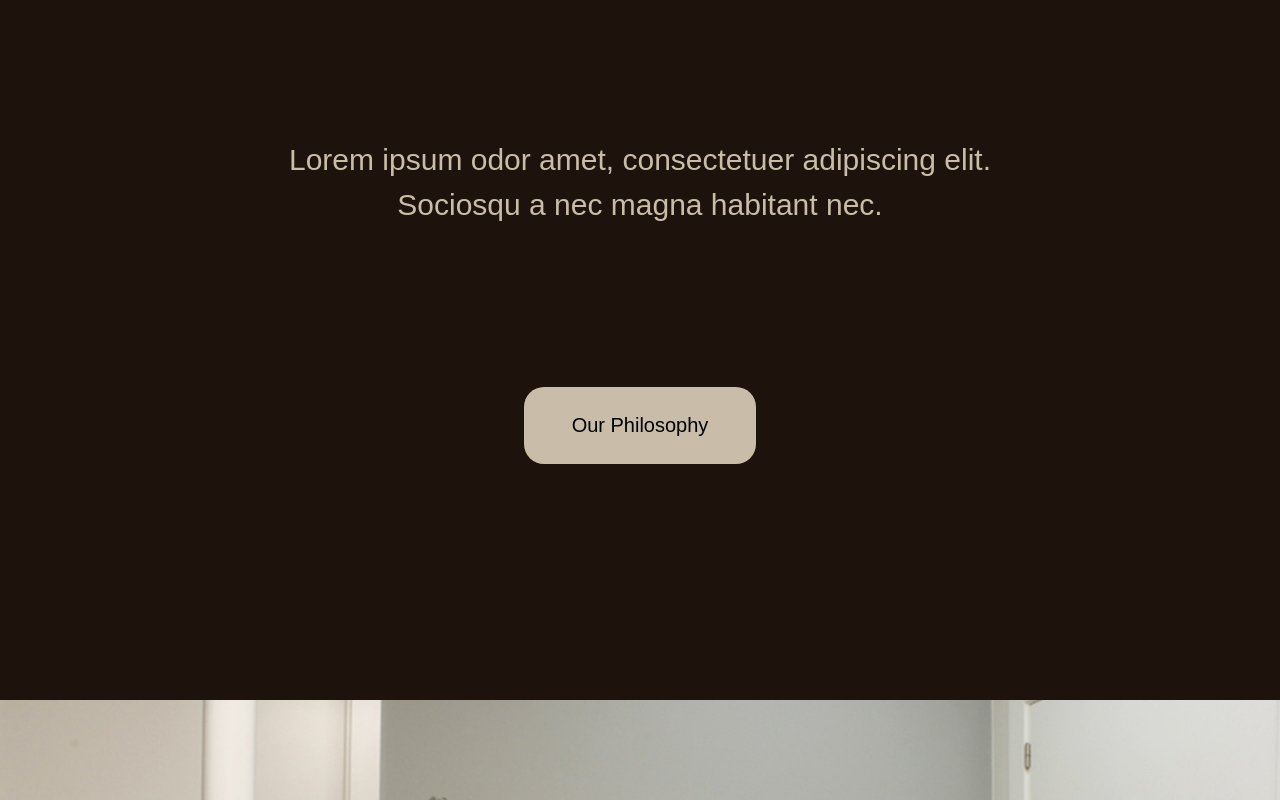
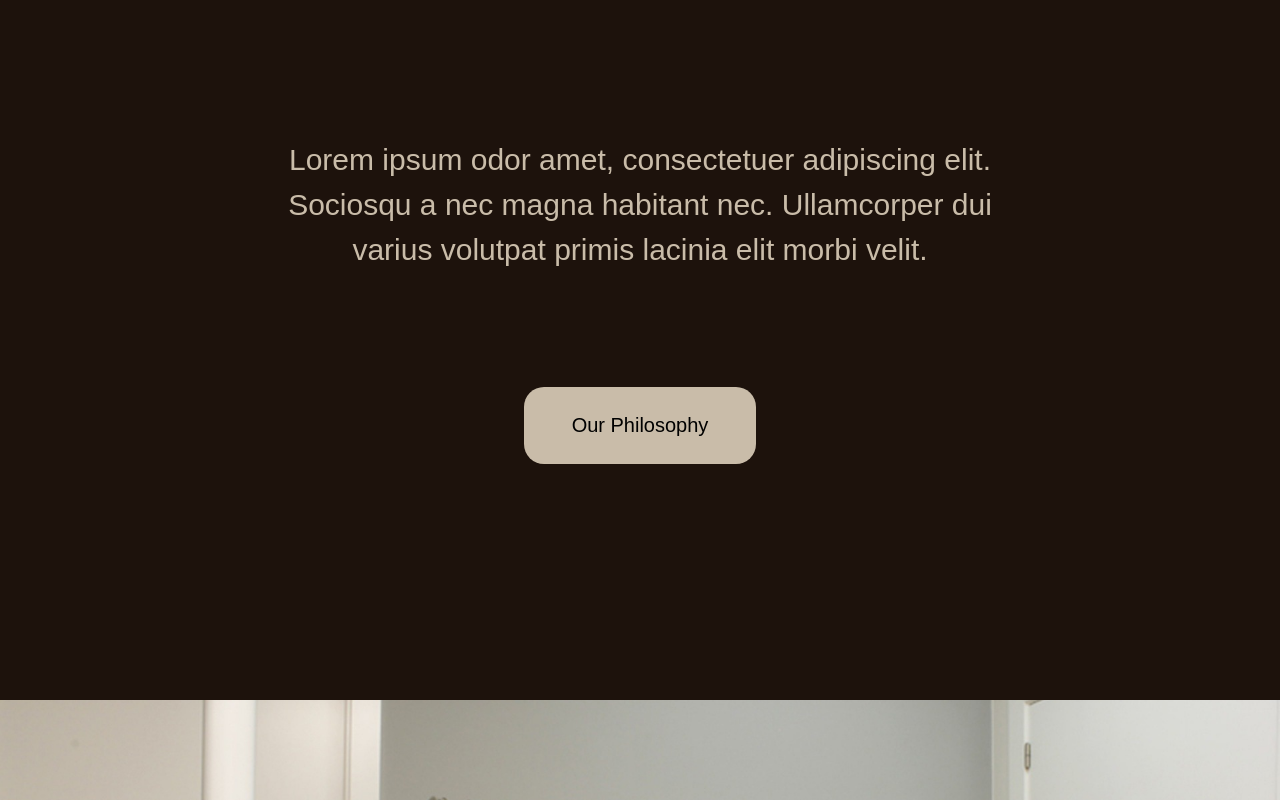
Before and after one commit to quantum-builds/aspire-clinix, a Next.js app: page / in a window 1280 px wide. Shown: the part 900-1700 px from the top of the page. Built offline with nearby package versions, Linux system fonts and the light colour scheme; a web font is replaced by a local one.

Commit message:
page issue

```diff
--- a/src/app/(landing)/page.tsx
+++ b/src/app/(landing)/page.tsx
@@ -10,28 +10,172 @@ const DENTAL_SERVICES = {
   description:
     "Ullamcorper dui varius volutpat primis lacinia elit morbi velit. Lorem ipsum odor amet, consectetuer adipiscing elit.",
   services: [
-    { title: "General Dentistry", description: "Description here", path: "/" },
-    { title: "General Dentistry", description: "Description here", path: "/" },
+    {
+      title: "General Dentistry",
+      description:
+        "Ullamcorper dui varius volutpat primis lacinia elit morbi velit. Lorem ipsum odor amet, consectetuer adipiscing elit. ",
+      path: "/",
+    },
+    {
+      title: "General Dentistry",
+      description:
+        "Ullamcorper dui varius volutpat primis lacinia elit morbi velit. Lorem ipsum odor amet, consectetuer adipiscing elit. ",
+      path: "/",
+    },
+    {
+      title: "General Dentistry",
+      description:
+        "Ullamcorper dui varius volutpat primis lacinia elit morbi velit. Lorem ipsum odor amet, consectetuer adipiscing elit. ",
+      path: "/",
+    },
+    {
+      title: "General Dentistry",
+      description:
+        "Ullamcorper dui varius volutpat primis lacinia elit morbi velit. Lorem ipsum odor amet, consectetuer adipiscing elit. ",
+      path: "/",
+    },
+    {
+      title: "General Dentistry",
+      description:
+        "Ullamcorper dui varius volutpat primis lacinia elit morbi velit. Lorem ipsum odor amet, consectetuer adipiscing elit. ",
+      path: "/",
+    },
+    {
+      title: "General Dentistry",
+      description:
+        "Ullamcorper dui varius volutpat primis lacinia elit morbi velit. Lorem ipsum odor amet, consectetuer adipiscing elit. ",
+      path: "/",
+    },
+    {
+      title: "General Dentistry",
+      description:
+        "Ullamcorper dui varius volutpat primis lacinia elit morbi velit. Lorem ipsum odor amet, consectetuer adipiscing elit. ",
+      path: "/",
+    },
+    {
+      title: "General Dentistry",
+      description:
+        "Ullamcorper dui varius volutpat primis lacinia elit morbi velit. Lorem ipsum odor amet, consectetuer adipiscing elit. ",
+      path: "/",
+    },
+    {
+      title: "General Dentistry",
+      description:
+        "Ullamcorper dui varius volutpat primis lacinia elit morbi velit. Lorem ipsum odor amet, consectetuer adipiscing elit. ",
+      path: "/",
+    },
+    {
+      title: "General Dentistry",
+      description:
+        "Ullamcorper dui varius volutpat primis lacinia elit morbi velit. Lorem ipsum odor amet, consectetuer adipiscing elit. ",
+      path: "/",
+    },
   ],
 };
 
 const ASTHETIC_SERVICE = {
-  title: "Aesthetic",
+  title: "Asthetic",
   description:
-    "Ullamcorper dui varius volutpat primis lacinia elit morbi velit. Lorem ipsum odor amet, consectetuer adipiscing elit.",
+    "Ullamcorper dui varius volutpat primis lacinia elit morbi velit. Lorem ipsum odor amet, consectetuer adipiscing elit. ",
   services: [
-    { title: "Service 1", description: "Description here", path: "/" },
-    { title: "Service 2", description: "Description here", path: "/" },
+    {
+      title: "General Dentistry",
+      description:
+        "Ullamcorper dui varius volutpat primis lacinia elit morbi velit. Lorem ipsum odor amet, consectetuer adipiscing elit. ",
+      path: "/",
+    },
+    {
+      title: "General Dentistry",
+      description:
+        "Ullamcorper dui varius volutpat primis lacinia elit morbi velit. Lorem ipsum odor amet, consectetuer adipiscing elit. ",
+      path: "/",
+    },
+    {
+      title: "General Dentistry",
+      description:
+        "Ullamcorper dui varius volutpat primis lacinia elit morbi velit. Lorem ipsum odor amet, consectetuer adipiscing elit. ",
+      path: "/",
+    },
+    {
+      title: "General Dentistry",
+      description:
+        "Ullamcorper dui varius volutpat primis lacinia elit morbi velit. Lorem ipsum odor amet, consectetuer adipiscing elit. ",
+      path: "/",
+    },
+    {
+      title: "General Dentistry",
+      description:
+        "Ullamcorper dui varius volutpat primis lacinia elit morbi velit. Lorem ipsum odor amet, consectetuer adipiscing elit. ",
+      path: "/",
+    },
+    {
+      title: "General Dentistry",
+      description:
+        "Ullamcorper dui varius volutpat primis lacinia elit morbi velit. Lorem ipsum odor amet, consectetuer adipiscing elit. ",
+      path: "/",
+    },
   ],
 };
 
 const WELLNESS_SERVICE = {
   title: "Wellness",
   description:
-    "Ullamcorper dui varius volutpat primis lacinia elit morbi velit. Lorem ipsum odor amet, consectetuer adipiscing elit.",
+    "Ullamcorper dui varius volutpat primis lacinia elit morbi velit. Lorem ipsum odor amet, consectetuer adipiscing elit. ",
   services: [
-    { title: "Wellness 1", description: "Description here", path: "/" },
-    { title: "Wellness 2", description: "Description here", path: "/" },
+    {
+      title: "General Dentistry",
+      description:
+        "Ullamcorper dui varius volutpat primis lacinia elit morbi velit. Lorem ipsum odor amet, consectetuer adipiscing elit. ",
+      path: "/",
+    },
+    {
+      title: "General Dentistry",
+      description:
+        "Ullamcorper dui varius volutpat primis lacinia elit morbi velit. Lorem ipsum odor amet, consectetuer adipiscing elit. ",
+      path: "/",
+    },
+    {
+      title: "General Dentistry",
+      description:
+        "Ullamcorper dui varius volutpat primis lacinia elit morbi velit. Lorem ipsum odor amet, consectetuer adipiscing elit. ",
+      path: "/",
+    },
+    {
+      title: "General Dentistry",
+      description:
+        "Ullamcorper dui varius volutpat primis lacinia elit morbi velit. Lorem ipsum odor amet, consectetuer adipiscing elit. ",
+      path: "/",
+    },
+    {
+      title: "General Dentistry",
+      description:
+        "Ullamcorper dui varius volutpat primis lacinia elit morbi velit. Lorem ipsum odor amet, consectetuer adipiscing elit. ",
+      path: "/",
+    },
+    {
+      title: "General Dentistry",
+      description:
+        "Ullamcorper dui varius volutpat primis lacinia elit morbi velit. Lorem ipsum odor amet, consectetuer adipiscing elit. ",
+      path: "/",
+    },
+    {
+      title: "General Dentistry",
+      description:
+        "Ullamcorper dui varius volutpat primis lacinia elit morbi velit. Lorem ipsum odor amet, consectetuer adipiscing elit. ",
+      path: "/",
+    },
+    {
+      title: "General Dentistry",
+      description:
+        "Ullamcorper dui varius volutpat primis lacinia elit morbi velit. Lorem ipsum odor amet, consectetuer adipiscing elit. ",
+      path: "/",
+    },
+    {
+      title: "General Dentistry",
+      description:
+        "Ullamcorper dui varius volutpat primis lacinia elit morbi velit. Lorem ipsum odor amet, consectetuer adipiscing elit. ",
+      path: "/",
+    },
   ],
 };
 
@@ -46,7 +190,7 @@ const HERO_SECTION_DATA = {
 
 const ABOUT_US_SECTION_DATA = {
   description:
-    "Lorem ipsum odor amet, consectetuer adipiscing elit. Sociosqu a nec magna habitant nec.",
+    "Lorem ipsum odor amet, consectetuer adipiscing elit. Sociosqu a nec magna habitant nec. Ullamcorper dui varius volutpat primis lacinia elit morbi velit.",
   descriptionTextSize: 40,
   descriptionLeadingHeight: 45.4,
   hasButton: true,
@@ -55,6 +199,7 @@ const ABOUT_US_SECTION_DATA = {
   textColor: "#C9BCA9",
   descriptionWidth: 60,
 };
+
 
 export default function Home() {
   return (
```
